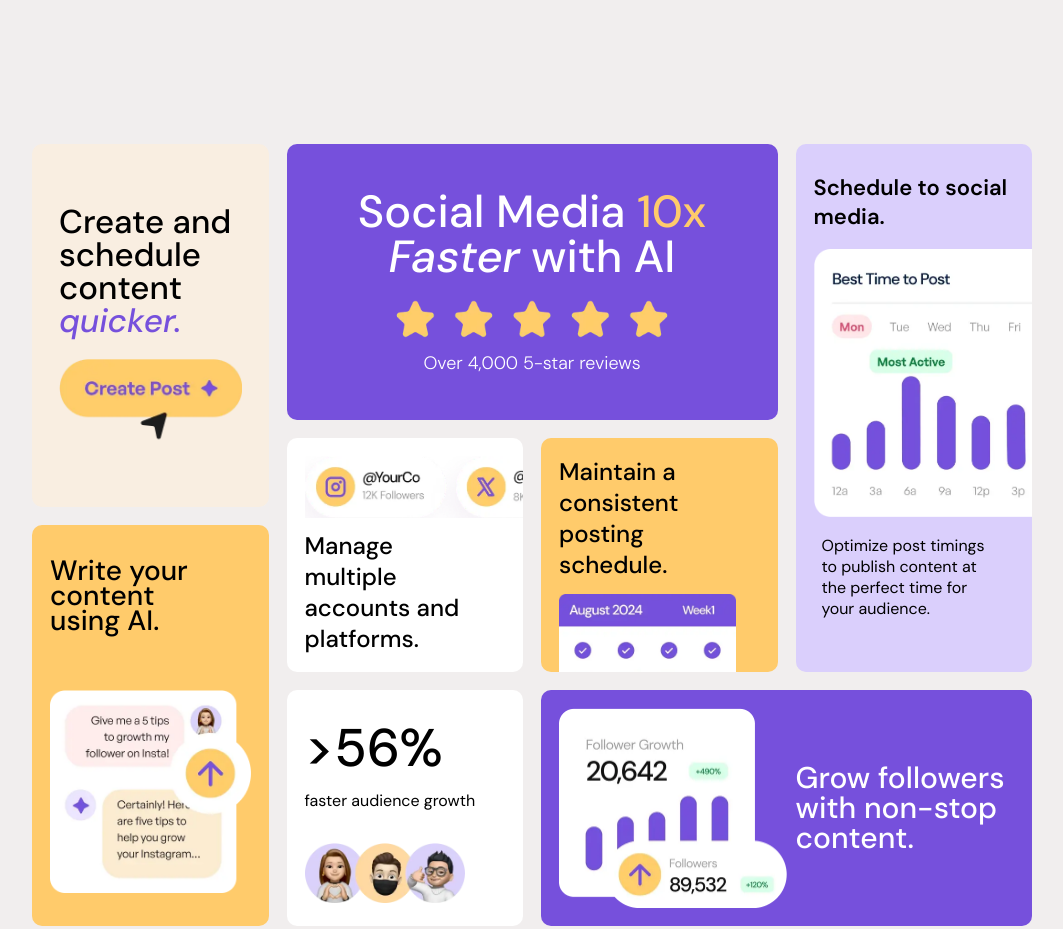
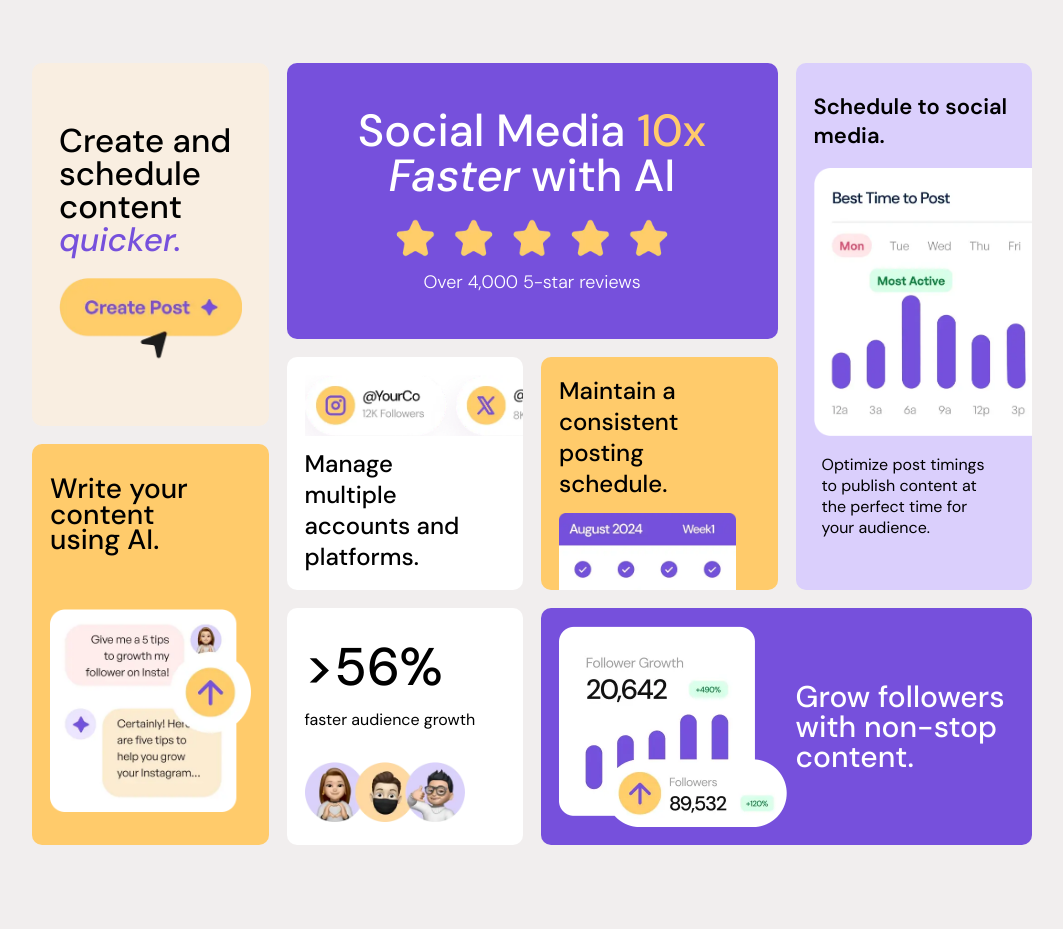
Before and after one commit to cendyz/bento-grid-main, a plain HTML site: page index.html in a window 1280 px wide. Shown: the whole page, without its empty margins (108-1171 px from the left). After the commit the page ends 908 px from the top, so only its background shows below. Drawn offline with Linux system fonts and the light colour scheme.

Commit message:
more responsive

```diff
--- a/sass/main.scss
+++ b/sass/main.scss
@@ -15,7 +15,7 @@ body {
 	place-content: center;
 	min-height: 100vh;
 	max-height: 100%;
-	margin: 2em 1em;
+	margin: 3em 1.5em;
 	font-family: "DM Sans", system-ui;
 	font-size: 18px;
 	background-color: rgb(241, 238, 238);
@@ -35,7 +35,7 @@ img {
 .cards {
 	display: grid;
 	row-gap: 1em;
-	width: 350px;
+	max-width: 350px;
 	&__one {
 		padding: 2.5em;
 		background-color: var(--purple-500);
@@ -163,9 +163,6 @@ img {
 }
 
 @media (min-width: 768px) {
-	body {
-		padding: 4em 2em;
-	}
 
 	.cards {
 		grid-template-areas:
@@ -240,16 +237,14 @@ img {
 }
 
 @media (min-width: 992px) {
-	body {
-		padding: 6em 3em;
-	}
 
 	img {
 		max-width: auto;
 	}
 
 	.cards {
-		width: 1000px;
+		max-width: 1000px;
+		// width: 1000px;
 		grid-template-columns: repeat(4, 1fr);
 		grid-template-areas:
 			"seven one one four"
```
Also changed, not shown: css/main.css, 1 other file.
